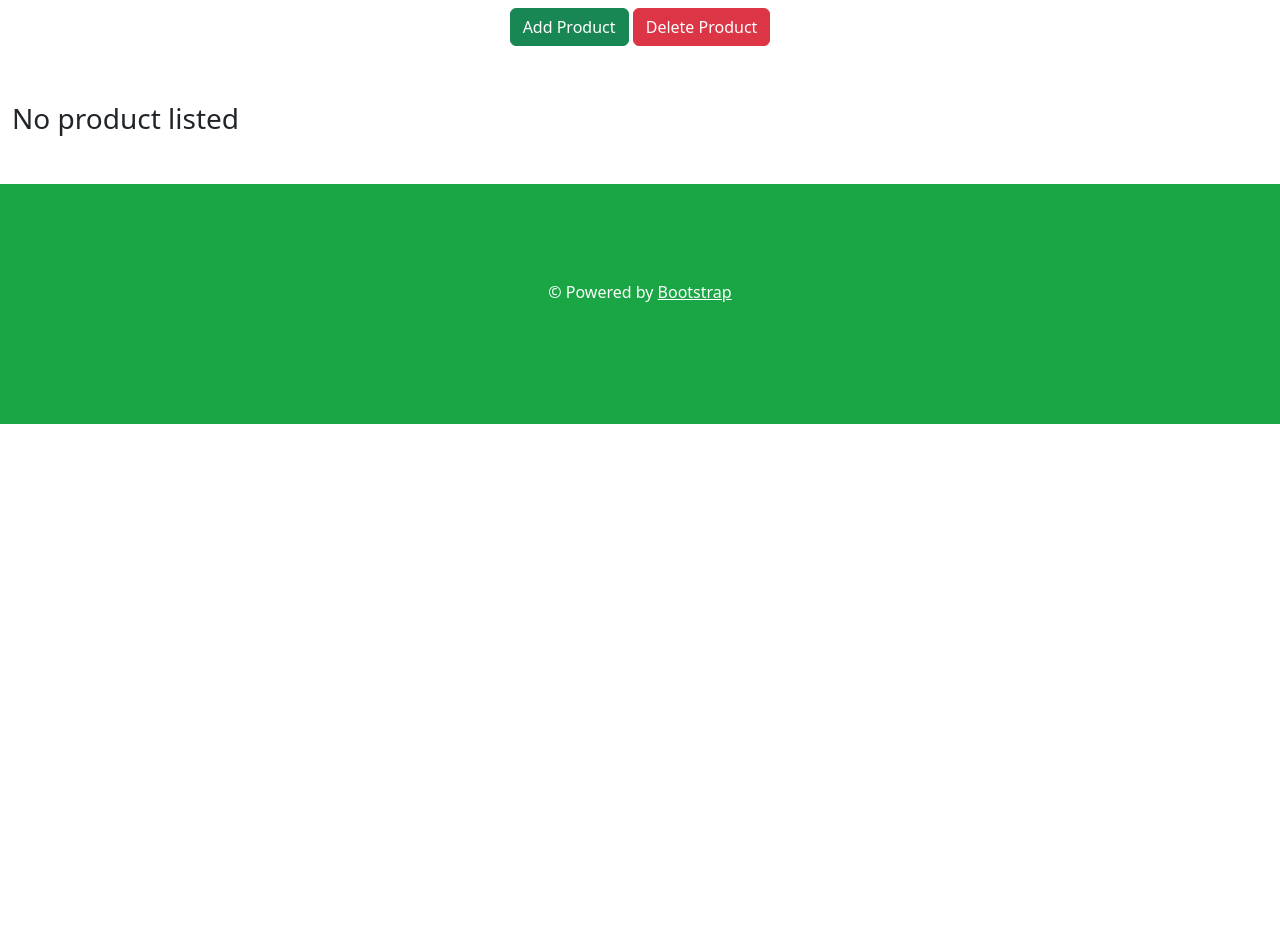
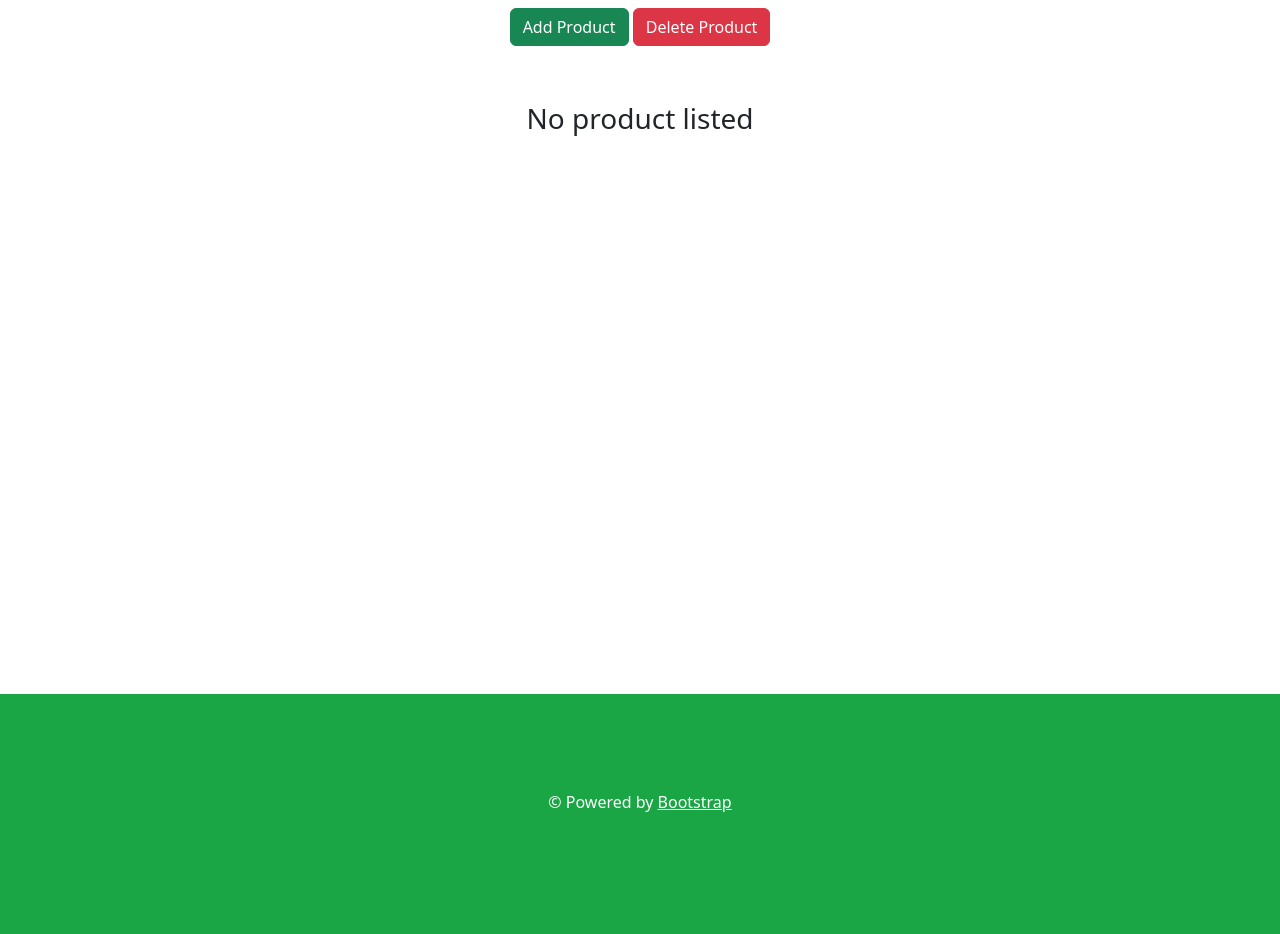
Before and after one commit to KDotWare/CS50x-Final-Project, a Flask app: page /me/listing in a window 1280 px wide. Shown: the part 70-1004 px from the top of the page. Before the commit the page ends 494 px from the top, so only its background shows below. Run offline with Flask 3, Linux system fonts and the light colour scheme; the visitor is signed in with stand-in values (Sample User, id 1).

Commit message:
Rename /me/listing.html class name and apply style in it

```diff
--- a/static/css/style.css
+++ b/static/css/style.css
@@ -238,7 +238,7 @@ footer a {
     cursor: pointer;
 }
 
-.searchList {
+.searchList, .listingContent {
     min-height: 40em;
     display: flex;
     flex-direction: row;
--- a/templates/me/listing.html
+++ b/templates/me/listing.html
@@ -56,7 +56,7 @@
             </form>
         </div>
     </div>
-    <div class="listing container-fluid">
+    <div class="listingContent container-fluid">
         {% if products|length <= 0 %}
             <h3 class="my-5">No product listed</h3>
         {% endif %}
```
